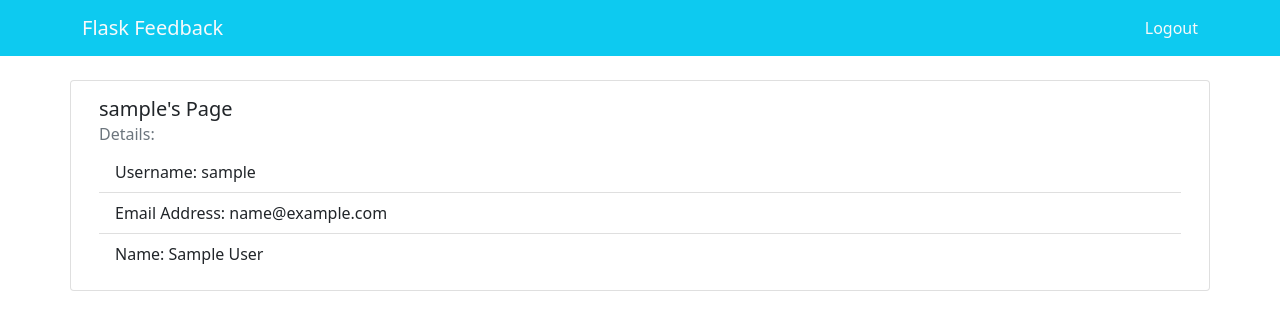
After one commit to adshay18/Flask-Feedback, a Flask app: a page that uses templates/base.html in a window 1280 px wide. The commit adds this page. Shown: the top 330 px of the page. Run offline with Flask 2, Linux system fonts and the light colour scheme; the visitor is signed in with stand-in values (Sample User, id 1); tables that the repository leaves empty hold one stand-in row (values such as "Sample post").

Commit message:
display user info

```diff
--- a/app.py
+++ b/app.py
@@ -40,15 +40,16 @@ def show_registration():
             form.username.errors.append('Username already taken.')
             return render_template('register.html', form=form)
         session['user'] = new_user.username
-        return redirect('/secret')
+        return redirect(f'/users/{new_user.username}')
     return render_template('register.html', form=form)
 
-@app.route('/secret')
-def expose_secrets():
-    '''Starter secret route for logged in users only'''
+@app.route('/users/<username>')
+def expose_secrets(username):
+    '''Protected route for logged in users only to view user info'''
     if 'user' not in session:
         return redirect('/login')
-    return('You made it to the secret page!')
+    user = User.query.get_or_404(username)
+    return render_template('user_details.html', user=user)
 
 @app.route('/login', methods=["GET", "POST"])
 def show_login():
@@ -61,7 +62,7 @@ def show_login():
         user = User.authenticate(username, password)
         if user:
             session['user'] = user.username
-            return redirect('/secret')
+            return redirect(f'/users/{user.username}')
         else:
             form.username.errors = ['Invalid username/password.']
 
@@ -70,4 +71,4 @@ def show_login():
 @app.route('/logout')
 def logout_user():
     session.pop('user')
-    return redirect('/')
+    return redirect('/login')
--- a/templates/base.html
+++ b/templates/base.html
@@ -12,7 +12,7 @@
         <div class="container">
           <a href="/" class="navbar-brand text-light">Flask Feedback</a>
           <ul class="nav navbar-nav flex-row float-right">
-            {% if session['user_id'] %}
+            {% if session['user'] %}
             <li class="nav-item">
               <a class="nav-link pr-3 text-light" href="/logout">Logout</a>
             </li>
--- /dev/null
+++ b/templates/user_details.html
@@ -0,0 +1,15 @@
+{% extends 'base.html'  %}
+
+{% block content %}
+    <div class="card container mt-4">
+        <div class="card-body">
+          <h5 class="card-title">{{user.username}}'s Page</h5>
+          <h6 class="card-subtitle mb-2 text-muted">Details:</h6>
+          <ul class="list-group list-group-flush">
+            <li class="list-group-item">Username: <span class="text-end">{{user.username}}</span></li>
+            <li class="list-group-item">Email Address: <span class="text-end">{{user.email}}</span></li>
+            <li class="list-group-item">Name: <span>{{user.first_name}} {{user.last_name}}</span></li>
+          </ul>
+        </div>
+      </div>
+{% endblock %}
```
